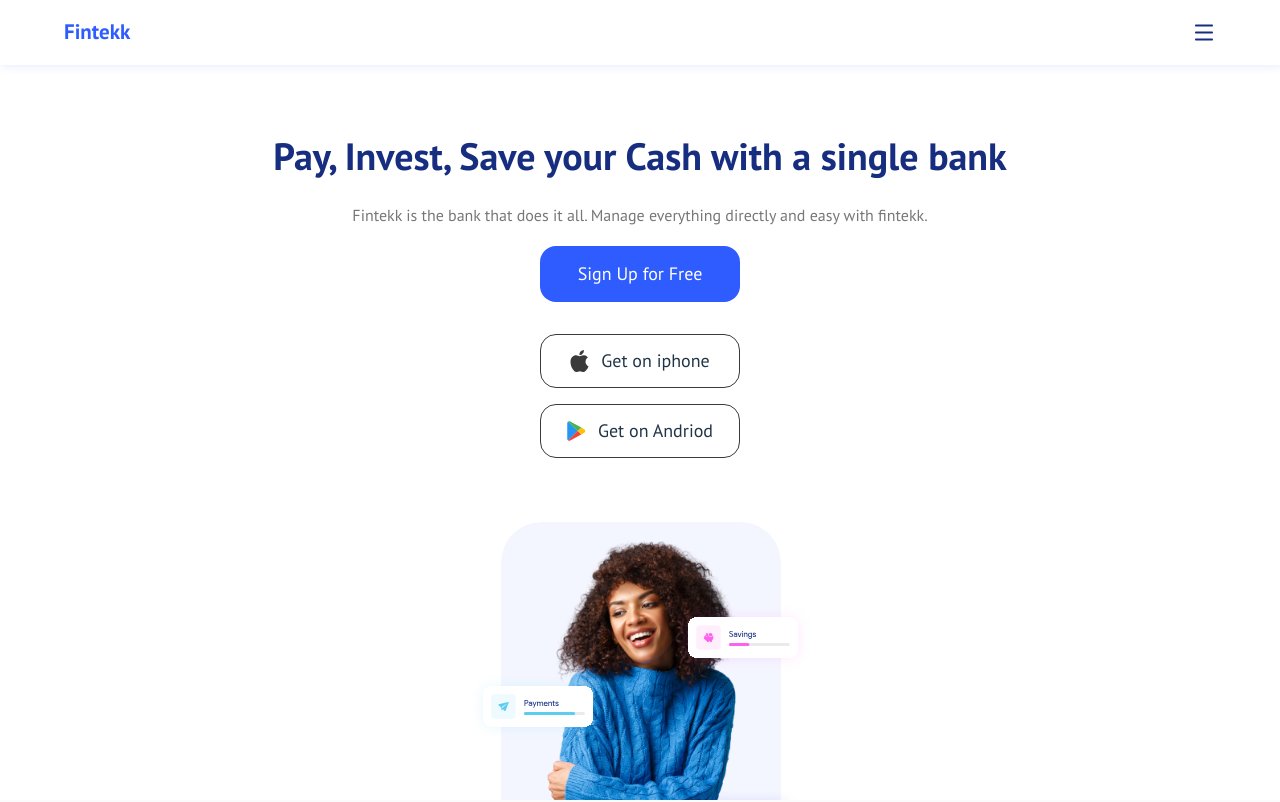
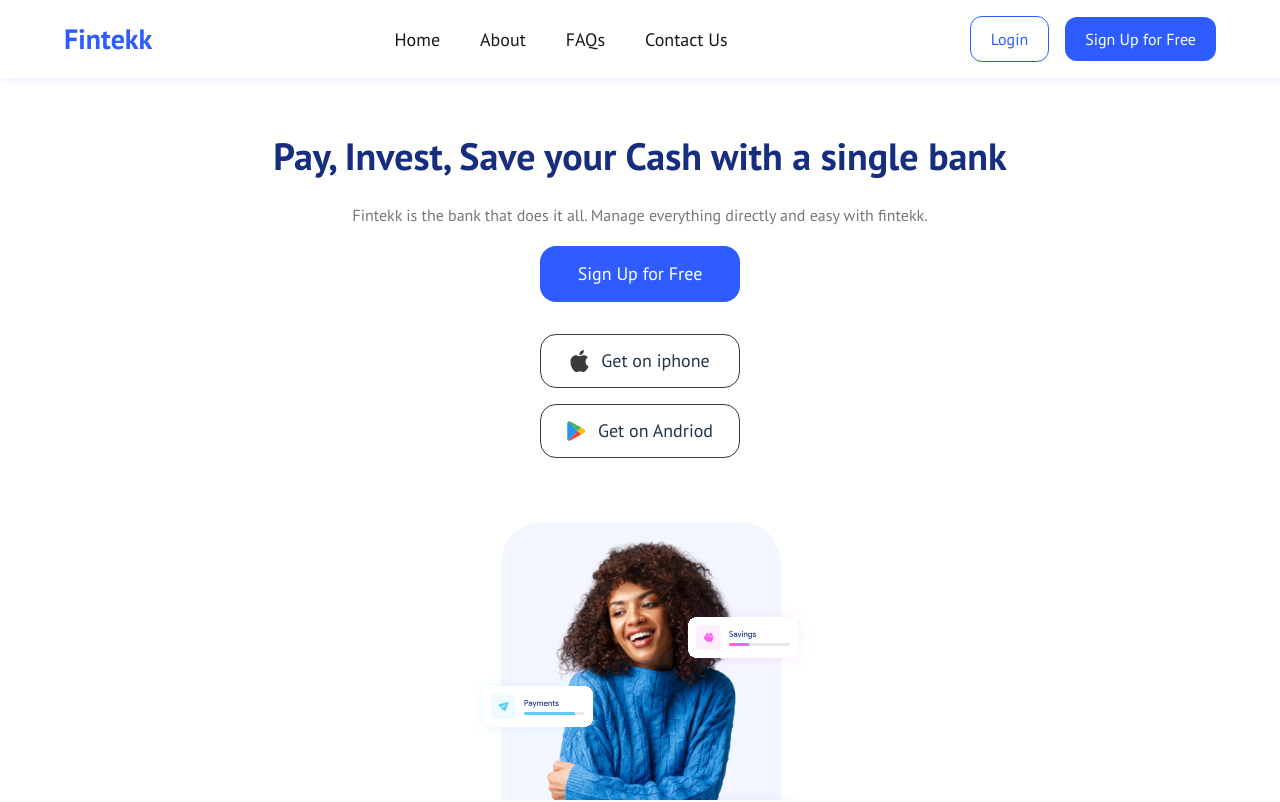
Before and after one commit to ajormoses/Fintekk, a Vue app: page / in a window 1280 px wide. Shown: the top 802 px of the page. Built offline with nearby package versions, Linux system fonts and the light colour scheme.

Commit message:
Update: Header component reponsive

```diff
--- a/src/components/ArticleOne.vue
+++ b/src/components/ArticleOne.vue
@@ -9,7 +9,7 @@ export default {
 </script>
 
 <template>
-  <div id="#home" class="section container text-center md:h-[100vh]">
+  <div class="section container text-center md:h-[100vh]">
     <div class="py-16">
       <h1 class="text-[38px] leading-[56px] font-bold text-[#172E80]">
         Pay, Invest, Save your Cash with a single bank
--- a/src/components/Header.vue
+++ b/src/components/Header.vue
@@ -10,22 +10,30 @@ export default {
     toggle() {
       this.menu = !this.menu;
     },
+
+    top() {
+      window.scrollTo({ top: 0, behavior: "smooth" });
+    },
+
+    topMobile() {
+      window.scrollTo({ top: 0, behavior: "smooth" });
+    },
   },
 };
 </script>
 
 <template>
   <div class="fixed w-full bg-[#fff] shadow-[2px_2px_8px_0px_#2E5CFF1A] z-30">
-    <div class="container flex justify-between item-center py-5">
+    <div class="container flex justify-between item-center py-5 lg:hidden">
       <h1 class="text-[#2E5CFF] font-semibold text-[21px]">Fintekk</h1>
       <img @click="toggle" src="/img/hamburger.svg" alt="hamburger" />
     </div>
     <div
-      class="nav container bg-[#5BCDF0] text-center py-2 rounded-lg z-30"
+      class="nav container bg-[#5BCDF0] text-center py-2 rounded-lg z-30 lg:hidden"
       v-if="menu === true"
     >
       <ul class="leading-[40px]">
-        <a href="#home"><li>Home</li></a>
+        <a @click="topMobile" href="#home"><li>Home</li></a>
         <a href="#about"><li>About</li></a>
         <a href="#faq"><li>FAQs</li></a>
         <a href="#contact"><li>Contact Us</li></a>
@@ -39,6 +47,33 @@ export default {
       <button class="bg-[#2E5CFF] text-white my-[15px] btn">
         Sign Up for Free
       </button>
+    </div>
+    <div class="hidden container py-4 lg:flex justify-between items-center">
+      <h1 class="text-[#2E5CFF] font-semibold text-[28px]">Fintekk</h1>
+      <div class="flex items-center justify-between text-[#171717]">
+        <a @click="top" href="#home"
+          ><p class="mx-5 text-[18px] leading-[29px]">Home</p></a
+        >
+        <a href="#about"
+          ><p class="mx-5 text-[18px] leading-[29px]">About</p></a
+        >
+        <a href="#faq"><p class="mx-5 text-[18px] leading-[29px]">FAQs</p></a>
+        <a href="#contact"
+          ><p class="mx-5 text-[18px] leading-[29px]">Contact Us</p></a
+        >
+      </div>
+      <div>
+        <button
+          class="text-[#2E5CFF] border border-[#2E5CFF] bg-[#fff] py-[10px] px-[20px] rounded-xl"
+        >
+          Login
+        </button>
+        <button
+          class="bg-[#2E5CFF] text-white ml-4 py-[10px] px-[20px] rounded-xl"
+        >
+          Sign Up for Free
+        </button>
+      </div>
     </div>
   </div>
 </template>
@@ -61,11 +96,4 @@ ul li:hover {
   background: #fff;
   color: #2e5cff;
 }
-
-/* button {
-  padding: 5px 24px;
-  border-radius: 16px;
-  gap: 10;
-  font-size: 18px;
-} */
 </style>
```
